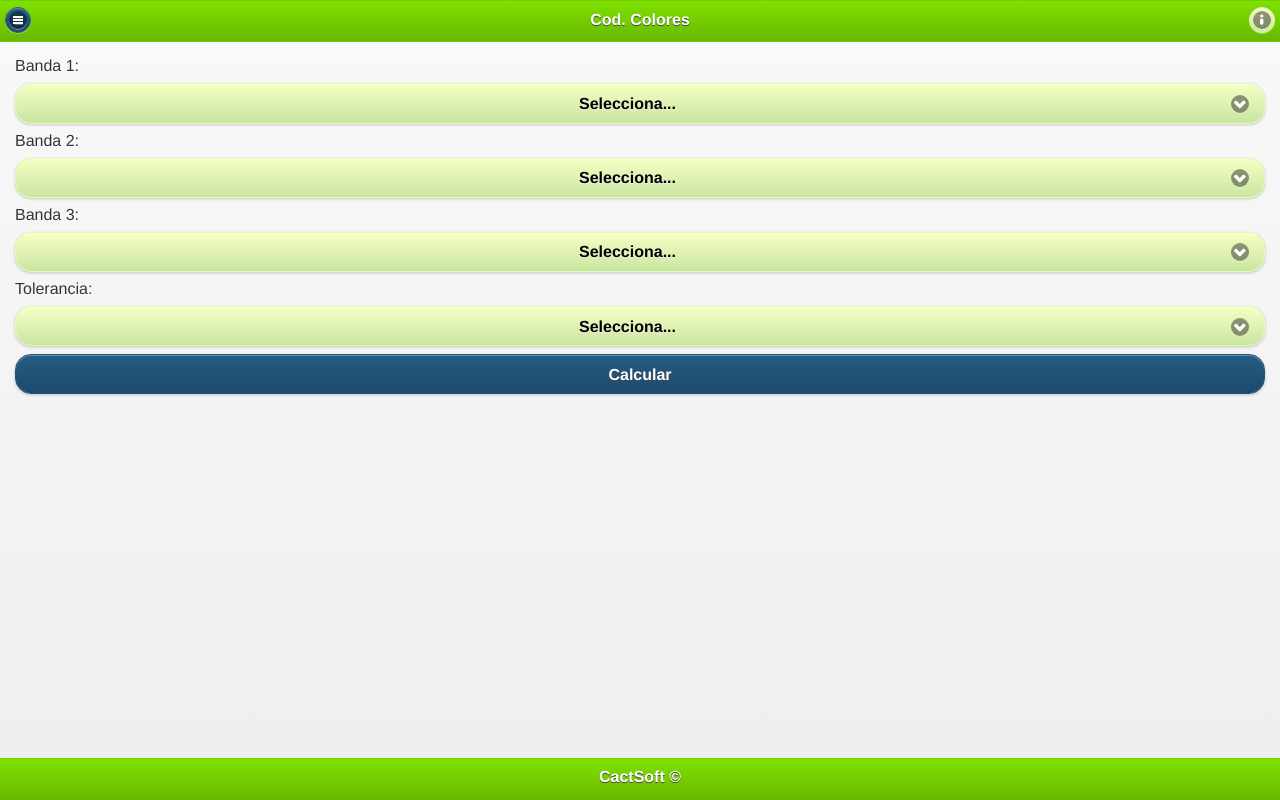
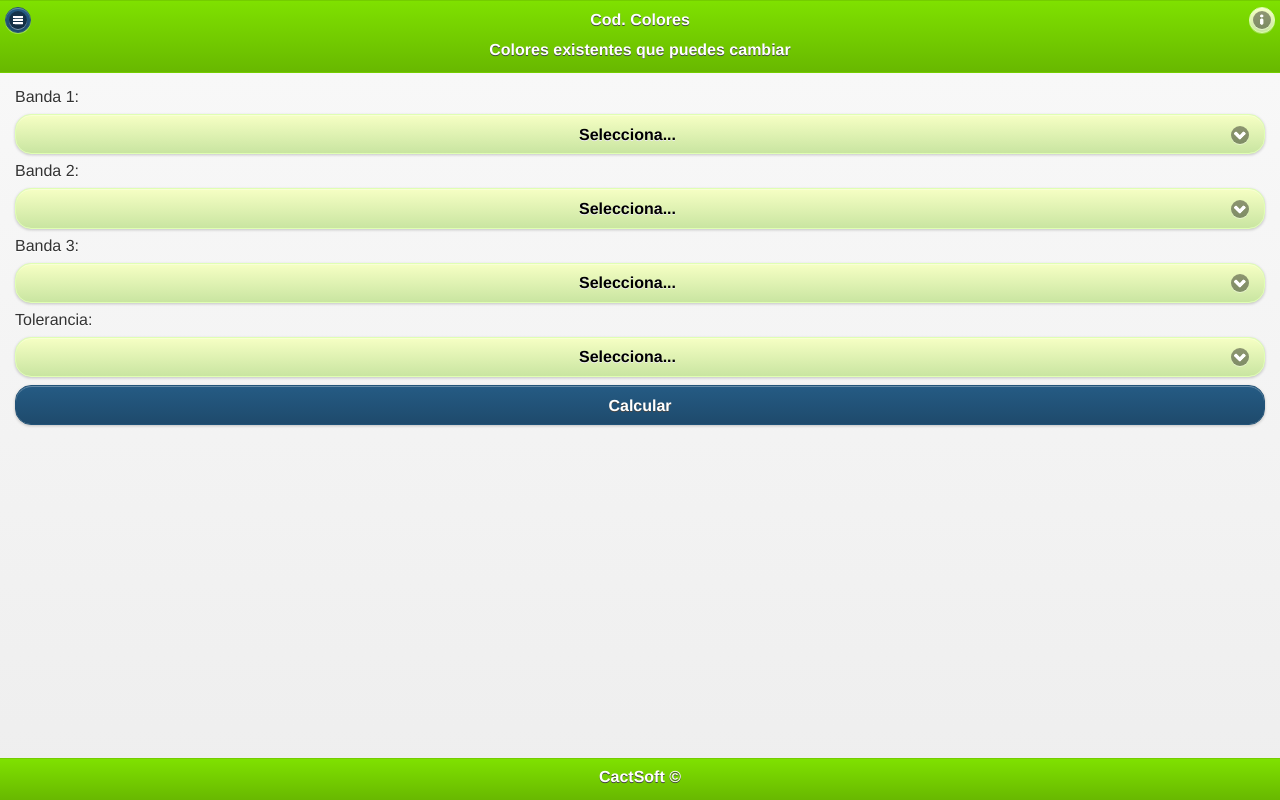
Before and after one commit to ExamenJuanYKaren/CodigoColoresJuanKaren, a plain HTML site: page index.html in a window 1280 px wide. Drawn offline with Linux system fonts and the light colour scheme.

Commit message:
Se agrego un h3 despues del h1 con texto

```diff
--- a/index.html
+++ b/index.html
@@ -14,6 +14,7 @@
    	 <div data-role="header">
         <a href="" data-icon="bars" data-iconpos="notext" data-theme="b">Menú</a>
    	   	<h1>Cod. Colores</h1>
+   	   	<h3>Colores existentes que puedes cambiar</h3>
         <a href="#info" data-icon="info" data-iconpos="notext">Info</a>
         <!--check
         plus
```
